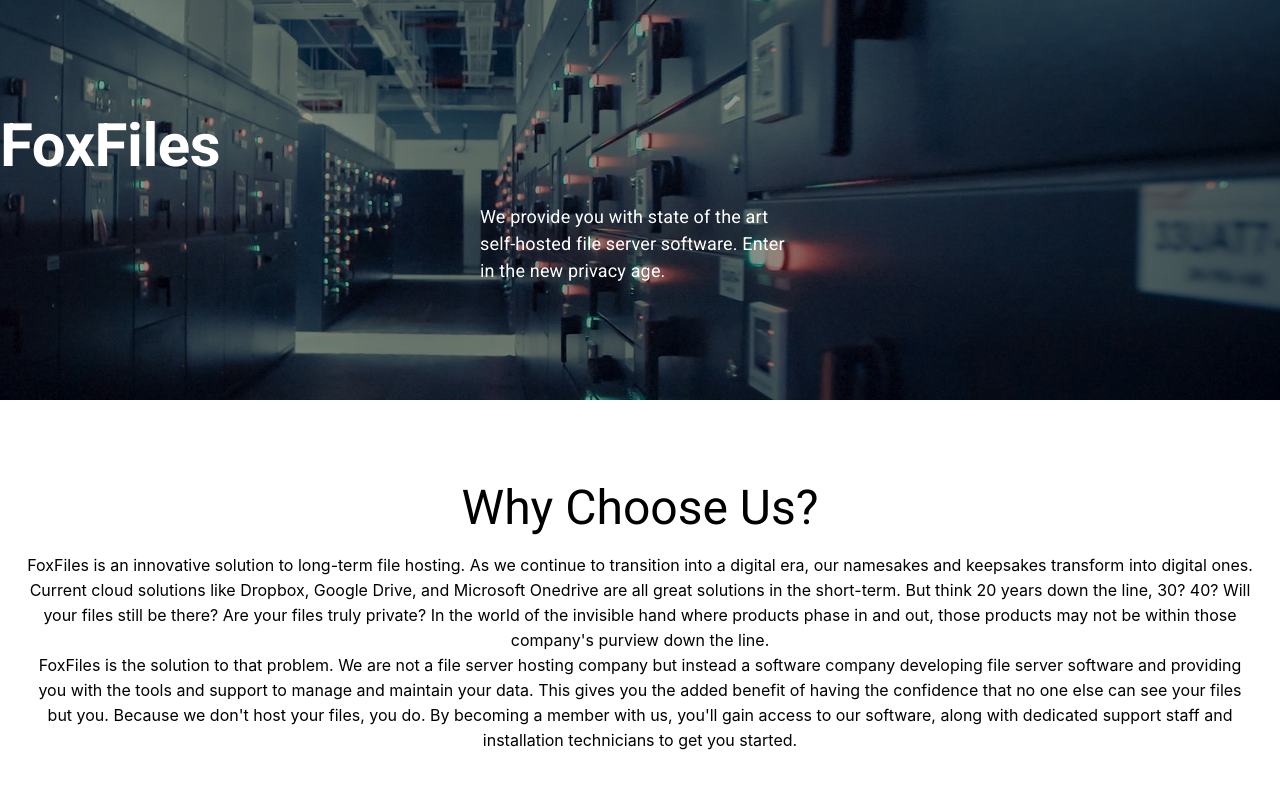
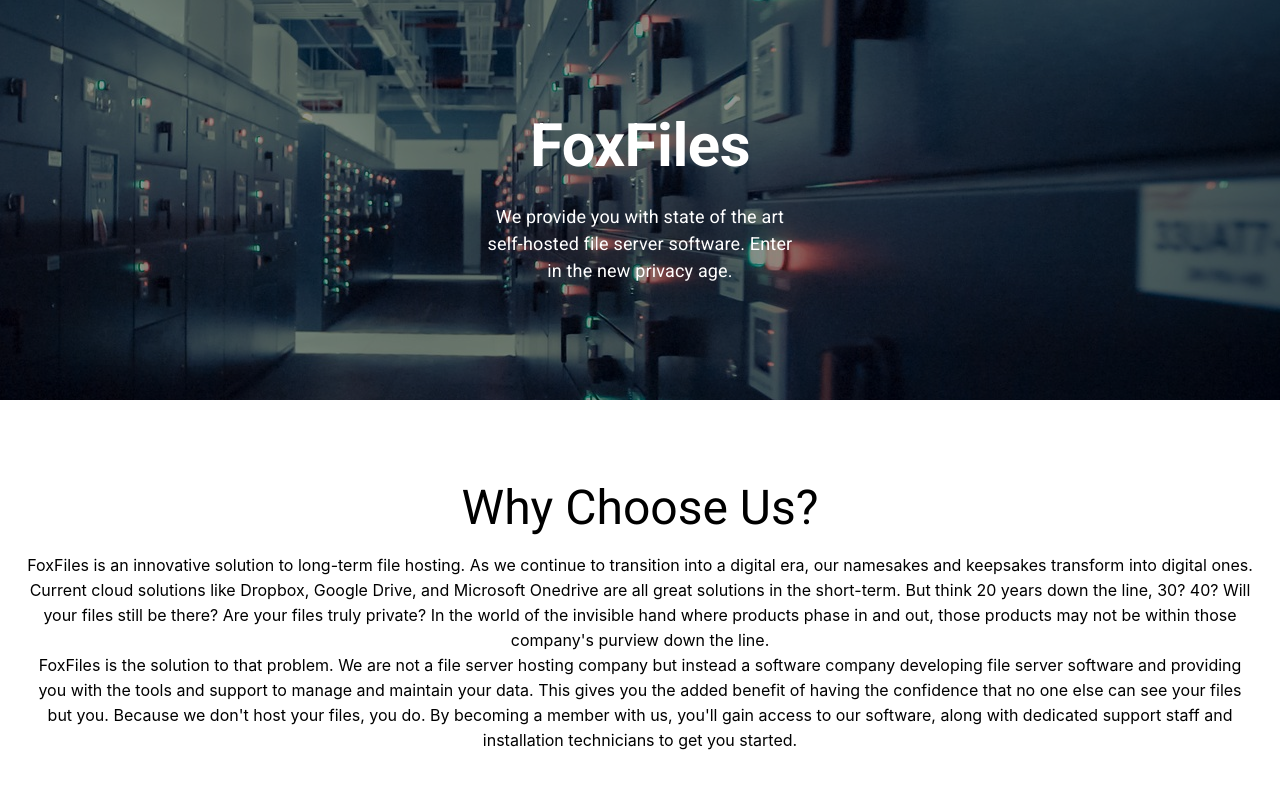
Before and after one commit to JustDame/Assignment6_Positive_Projection, a React (Create React App) app: page / in a window 1280 px wide. Shown: the top 800 px of the page. Built offline with nearby package versions, Linux system fonts and the light colour scheme.

Commit message:
center Hero text

```diff
--- a/src/components/Hero.js
+++ b/src/components/Hero.js
@@ -42,7 +42,7 @@ export default function Hero() {
       }}
       className={classes.heroContainer}
     >
-      <Box className={classes.heroOverlay}>
+      <Box className={classes.heroOverlay} textAlign="center">
         <Fade in={true} timeout={1000}>
           <Typography
             className={`${classes.heroText} ${classes.heroTitle}`}
```
